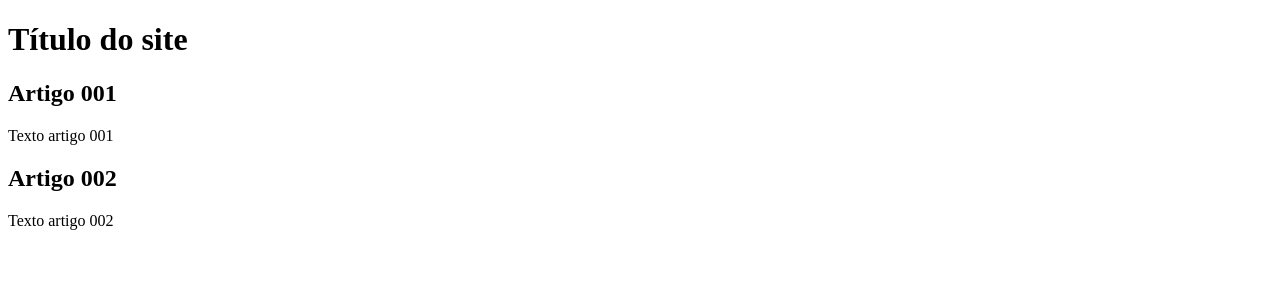
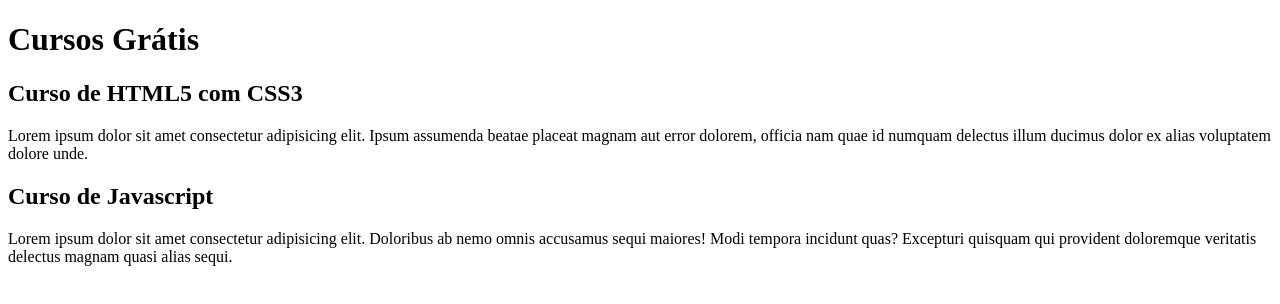
Before and after one commit to MarcosDAndrade/Projeto-site, a plain HTML site: page index.html in a window 1280 px wide. Drawn offline with Linux system fonts and the light colour scheme.

Commit message:
Comecei a escrever o conteúdo

```diff
--- a/index.html
+++ b/index.html
@@ -9,15 +9,15 @@
 <body>
     <main>
         <header>
-            <h1>Título do site</h1>
+            <h1>Cursos Grátis</h1>
         </header>
         <article>
-            <h2>Artigo 001</h2>
-            <p>Texto artigo 001</p>
+            <h2>Curso de HTML5 com CSS3</h2>
+            <p>Lorem ipsum dolor sit amet consectetur adipisicing elit. Ipsum assumenda beatae placeat magnam aut error dolorem, officia nam quae id numquam delectus illum ducimus dolor ex alias voluptatem dolore unde.</p>
         </article>
         <article>
-            <h2>Artigo 002</h2>
-            <p>Texto artigo 002</p>
+            <h2>Curso de Javascript</h2>
+            <p>Lorem ipsum dolor sit amet consectetur adipisicing elit. Doloribus ab nemo omnis accusamus sequi maiores! Modi tempora incidunt quas? Excepturi quisquam qui provident doloremque veritatis delectus magnam quasi alias sequi.</p>
          </article>
     </main>
 </body>
```
